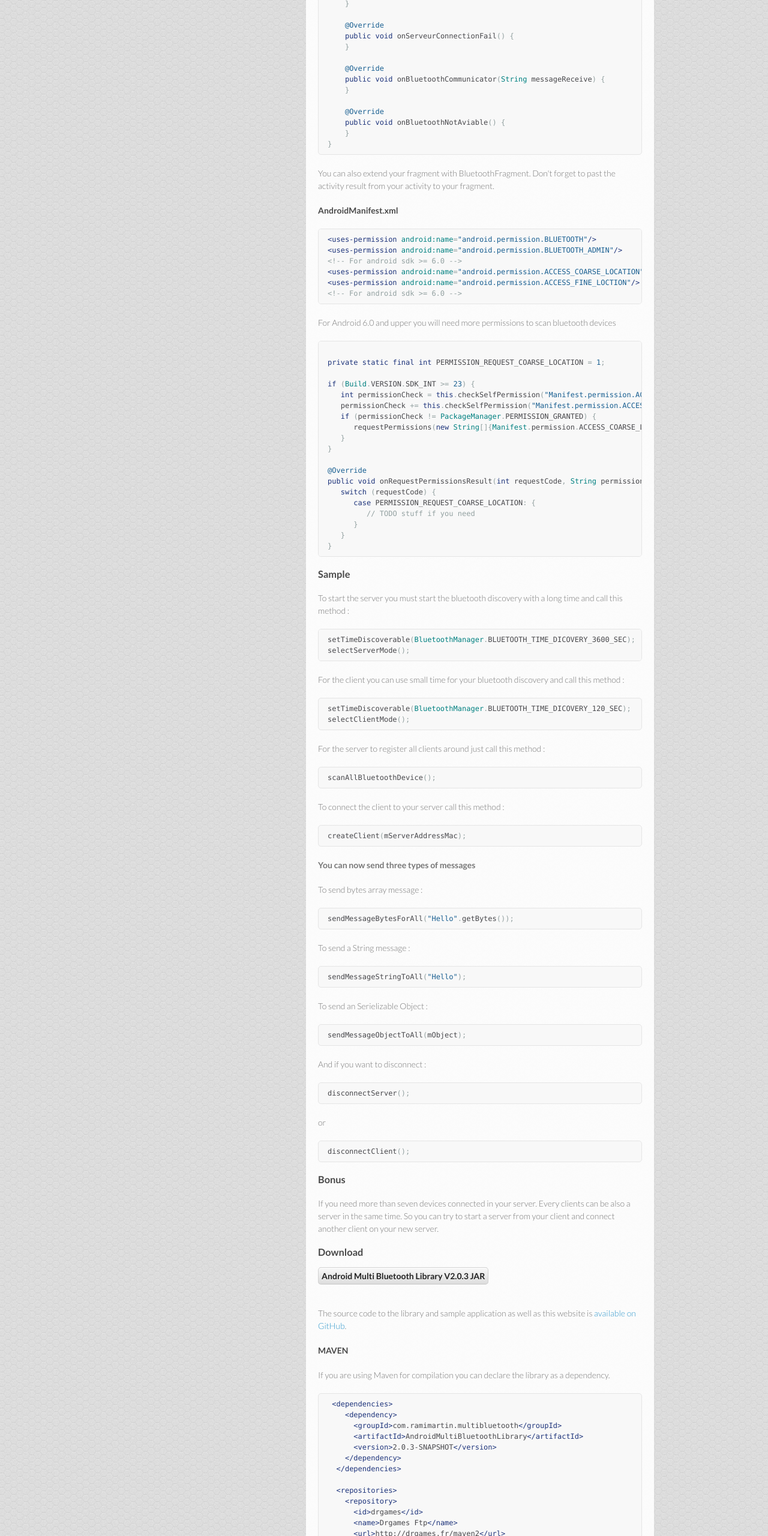
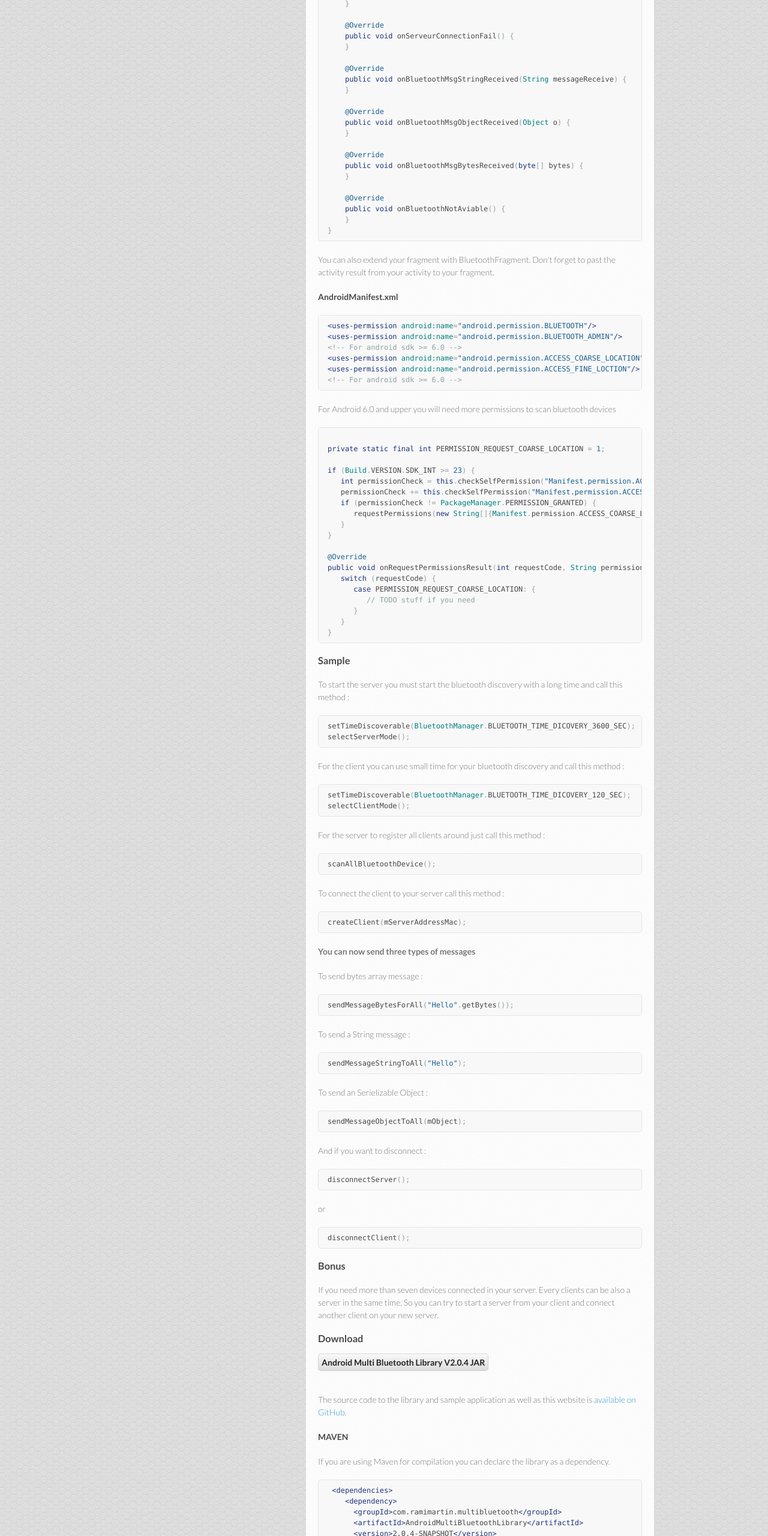
Before and after one commit to arissa34/Android-Multi-Bluetooth-Library, a plain HTML site: page index.html in a window 1280 px wide. Shown: the part 1500-4060 px from the top of the page at 60% size. Drawn offline with Linux system fonts and the light colour scheme.

Commit message:
Update index.html

```diff
--- a/index.html
+++ b/index.html
@@ -92,7 +92,15 @@ public class MainActivity extends BluetoothActivity {
     }
 
     @Override
-    public void onBluetoothCommunicator(String messageReceive) {
+    public void onBluetoothMsgStringReceived(String messageReceive) {
+    }
+
+    @Override
+    public void onBluetoothMsgObjectReceived(Object o) {
+    }
+
+    @Override
+    public void onBluetoothMsgBytesReceived(byte[] bytes) {
     }
 
     @Override
@@ -176,7 +184,7 @@ selectClientMode();</code></pre>
   background: -moz-linear-gradient(top, #f8f8f8 0%, #dddddd 100%);
   background: -webkit-gradient(linear, left top, left bottom, color-stop(0%,#f8f8f8), color-stop(100%,#dddddd));border-radius: 5px;
   border: 1px solid #d2d2d2;
-  box-shadow: inset #fff 0 1px 0, inset rgba(0,0,0,0.03) 0 -1px 0;" href="https://github.com/arissa34/Android-Multi-Bluetooth-Library/raw/master/Bluetooth/Bluetooth_lib/target/AndroidMultiBluetoothLibrary-2.0.3-SNAPSHOT.jar"><strong>Android Multi Bluetooth Library V2.0.3 JAR</strong></a><br><br>
+  box-shadow: inset #fff 0 1px 0, inset rgba(0,0,0,0.03) 0 -1px 0;" href="https://github.com/arissa34/Android-Multi-Bluetooth-Library/raw/master/Bluetooth/Bluetooth_lib/target/AndroidMultiBluetoothLibrary-2.0.4-SNAPSHOT.jar"><strong>Android Multi Bluetooth Library V2.0.4 JAR</strong></a><br><br>
             <p></p>
             <p>The source code to the library and sample application as well as this website is <a target="_blank" href="https://github.com/arissa34/Android-Multi-Bluetooth-Library">available on GitHub</a>.</p>
 <h4>MAVEN</h4>
@@ -185,7 +193,7 @@ selectClientMode();</code></pre>
     &lt;dependency>
       &lt;groupId>com.ramimartin.multibluetooth&lt;/groupId>
       &lt;artifactId>AndroidMultiBluetoothLibrary&lt;/artifactId>
-      &lt;version>2.0.3-SNAPSHOT&lt;/version>
+      &lt;version>2.0.4-SNAPSHOT&lt;/version>
     &lt;/dependency>
   &lt;/dependencies>
 
@@ -205,7 +213,7 @@ selectClientMode();</code></pre>
 }
 
 dependencies {
-    compile 'com.ramimartin.multibluetooth:AndroidMultiBluetoothLibrary:2.0.3-SNAPSHOT'
+    compile 'com.ramimartin.multibluetooth:AndroidMultiBluetoothLibrary:2.0.4-SNAPSHOT'
 }</code></pre>
 
  <h3>This library is used in these applications :</h3>
```
